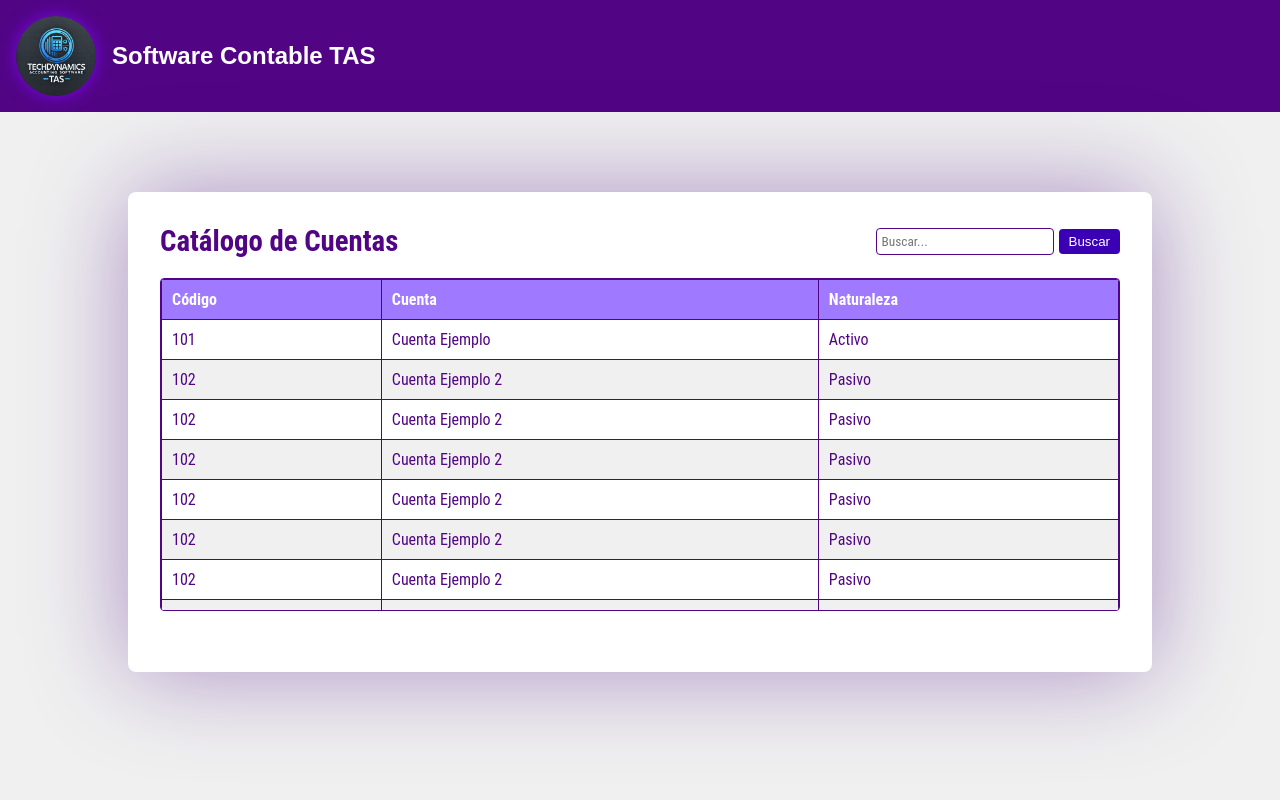
After one commit to kenetcode/accounting-software, a Django app: template accounting/templates/catalogo.html in a window 1280 px wide. The commit adds this page. Run offline with Django 3.2, Linux system fonts and the light colour scheme; the template is opened without the code that fills it, so the values that code supplies are empty.

Commit message:
:sparkles:Se agrego la pantalla de home y catalogo de cuentas

```diff
--- /dev/null
+++ b/accounting/static/css/catalogo.css
@@ -0,0 +1,141 @@
+*{
+    margin: 0;
+    padding: 0;
+    box-sizing: border-box;
+}
+
+:root {
+    --primary-color: #9f79ff;
+    --secondary-color: #510585;
+    --tertiary-color: #3b00b3;
+    --quarter-color: #ff8c42;
+    --white: #fff;
+    --bg-color: #f0f0f0;
+    --primary-font: "Assistant", sans-serif;
+    --secondary-font: "Roboto Condensed", sans-serif;
+}
+
+body {
+    font-family: var(--primary-font);
+    background-color: var(--bg-color);
+    height: 100vh;
+    color: var(--secondary-color);
+}
+
+.container-header{
+    display: flex;
+    justify-content: space-between;
+    background-color: var(--secondary-color);
+    color: var(--white);
+    font-family: var(--primary-font);
+}
+
+.content-header {
+    display: flex;
+    justify-content: center;
+    align-items: center;
+    gap: 1rem;
+    padding: 1rem;
+    font-size: 12px;
+}
+
+.container-header img {
+    width: 80px;
+    height: 80px;
+    object-fit: cover;
+    border-radius: 100px;
+    box-shadow: 0 0 1rem rgba(134, 5, 255, 0.808);
+}
+
+.container {
+    background-color: var(--white);
+    border-radius: 8px;
+    box-shadow: 0 0 100px rgba(69, 3, 131, 0.404);
+    font-family: var(--secondary-font);
+    width: 80%;
+    height: 60%;
+    padding: 2rem;
+    margin: 5rem auto 0 auto;
+}
+
+.table-container {
+    max-height: 80%; /* Ajusta este valor a la altura deseada */
+    overflow-y: auto;  /* Habilita el scroll vertical */
+    border: 1px solid var(--secondary-color); /* Añade un borde para que destaque */
+    border-radius: 4px;
+}
+
+/* Ajuste opcional para la barra de scroll */
+.table-container::-webkit-scrollbar {
+    width: 8px;
+}
+
+.table-container::-webkit-scrollbar-thumb {
+    background-color: var(--secondary-color);
+    border-radius: 4px;
+}
+
+.table-container::-webkit-scrollbar-track {
+    background-color: var(--bg-color);
+}
+
+.header {
+    display: flex;
+    justify-content: space-between;
+    align-items: center;
+    margin-bottom: 20px;
+}
+
+.header h1 {
+    font-size: 1.8em;
+    margin: 0;
+    color: var(--secondary-color);
+}
+
+.search-container {
+    display: flex;
+    align-items: center;
+}
+
+.search-container input[type="text"] {
+    padding: 5px;
+    border: 1px solid var(--secondary-color);
+    border-radius: 4px;
+    font-family: var(--secondary-font);
+}
+
+.search-container button {
+    padding: 5px 10px;
+    margin-left: 5px;
+    background-color: var(--tertiary-color);
+    color: var(--white);
+    border: none;
+    border-radius: 4px;
+    cursor: pointer;
+    font-family: var(--primary-font);
+}
+
+.search-container button:hover {
+    background-color: var(--quarter-color);
+}
+
+.table {
+    width: 100%;
+    border-collapse: collapse;
+    font-family: var(--secondary-font);
+}
+
+.table th, .table td {
+    padding: 10px;
+    text-align: left;
+    border: 1px solid var(--secondary-color);
+}
+
+.table th {
+    background-color: var(--primary-color);
+    color: var(--white);
+}
+
+.table tr:nth-child(even) {
+    background-color: var(--bg-color);
+}
--- /dev/null
+++ b/accounting/templates/catalogo.html
@@ -0,0 +1,83 @@
+<!DOCTYPE html>
+<html lang="en">
+
+<head>
+    <meta charset="UTF-8">
+    <meta name="viewport" content="width=device-width, initial-scale=1.0">
+    <title>Catalogo de Cuentas</title>
+    <link rel="stylesheet" href="../static/css/catalogo.css">
+</head>
+
+<body>
+    <header class="container-header">
+        <div class="content-header">
+            <img src="../static/img/logo.webp" alt="logo">
+            <h1 class="title">Software Contable TAS</h1>
+        </div>
+    </header>
+    <div class="container">
+        <div class="header">
+            <h1>Catálogo de Cuentas</h1>
+            <div class="search-container">
+                <input type="text" placeholder="Buscar...">
+                <button>Buscar</button>
+            </div>
+        </div>
+        <div class="table-container">
+            <table class="table">
+                <thead>
+                    <tr>
+                        <th>Código</th>
+                        <th>Cuenta</th>
+                        <th>Naturaleza</th>
+                    </tr>
+                </thead>
+                <tbody>
+                    <!-- Aquí se pueden agregar filas de cuentas -->
+                    <tr>
+                        <td>101</td>
+                        <td>Cuenta Ejemplo</td>
+                        <td>Activo</td>
+                    </tr>
+                    <tr>
+                        <td>102</td>
+                        <td>Cuenta Ejemplo 2</td>
+                        <td>Pasivo</td>
+                    </tr>
+                    <tr>
+                        <td>102</td>
+                        <td>Cuenta Ejemplo 2</td>
+                        <td>Pasivo</td>
+                    </tr>
+                    <tr>
+                        <td>102</td>
+                        <td>Cuenta Ejemplo 2</td>
+                        <td>Pasivo</td>
+                    </tr>
+                    <tr>
+                        <td>102</td>
+                        <td>Cuenta Ejemplo 2</td>
+                        <td>Pasivo</td>
+                    </tr>
+                    <tr>
+                        <td>102</td>
+                        <td>Cuenta Ejemplo 2</td>
+                        <td>Pasivo</td>
+                    </tr>
+                    <tr>
+                        <td>102</td>
+                        <td>Cuenta Ejemplo 2</td>
+                        <td>Pasivo</td>
+                    </tr>
+                    <tr>
+                        <td>102</td>
+                        <td>Cuenta Ejemplo 2</td>
+                        <td>Pasivo</td>
+                    </tr>
+                </tbody>
+            </table>
+        </div>
+    </div>
+</body>
+
+</html>
--- a/accounting/views.py
+++ b/accounting/views.py
@@ -13,9 +13,9 @@ from django.contrib.auth.decorators import login_required
 def home_view(request):
     return render(request, 'home.html')
 
-@login_required
+
 def prueba_view(request): #Aqui se define la vista de prueba borrar despues
-    return render(request, 'vistaDePrueba.html')
+    return render(request, 'catalogo.html')
 
 
 def login_view(request):
```
Also changed, not shown: accounting/static/css/home.css (added, +125 -0 lines), accounting/templates/home.html (+55 -1 lines), accounting/static/img/logo.webp (added).
